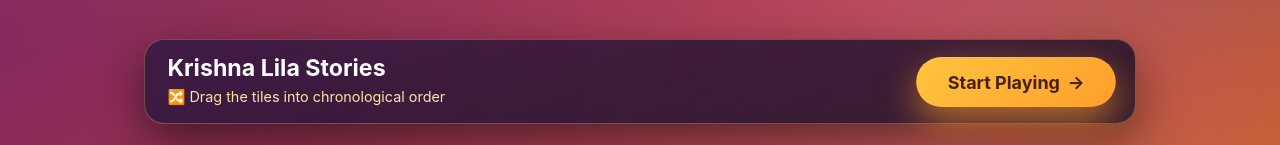
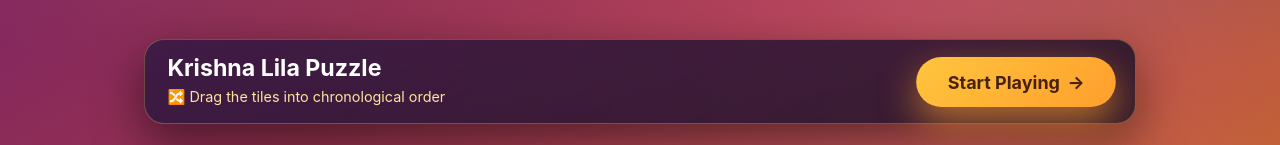
Before and after one commit to ShivamTiwar2408/janmashtami-games, a React (Create React App) app: page /arrange in a window 1280 px wide. Shown: the part 650-795 px from the top of the page. Built offline with nearby package versions, Linux system fonts and the light colour scheme.

Commit message:
Rename the arrange game to Krishna Lila Puzzle
"Puzzle" says what you do; "Divine Stories Arrange" and "Krishna Lila
Stories" both read like a reading list. The gameId stays "arrange", so
existing leaderboard scores carry over.

```diff
--- a/scripts/record-attract-screens.mjs
+++ b/scripts/record-attract-screens.mjs
@@ -90,7 +90,7 @@ await beat(3000);
 await shot('math-monsoon-playing');
 
 // ------------------------------------------- Arrange (face-down tiles)
-await openGame('Divine Stories Arrange');
+await openGame('Krishna Lila Puzzle');
 await beat(4200); // backs only — no pastime and no hint of the order
 await shot('arrange-attract');
 await page.getByRole('button', { name: /Start Playing/ }).first().click();
--- a/scripts/shoot-arrange.mjs
+++ b/scripts/shoot-arrange.mjs
@@ -19,7 +19,7 @@ const page = await context.newPage();
 const beat = (ms) => page.waitForTimeout(ms);
 
 await page.goto(BASE);
-await page.getByRole('heading', { name: 'Divine Stories Arrange', exact: true }).click();
+await page.getByRole('heading', { name: 'Krishna Lila Puzzle', exact: true }).click();
 await page.waitForSelector('.gi-bar');
 await beat(2600);
 await page.screenshot({ path: `${OUT}/1-attract.png` });
--- a/src/App.tsx
+++ b/src/App.tsx
@@ -199,7 +199,7 @@ function HomePage() {
               >
               </div>
               <div className="game-content">
-                <h3 className="game-title">Divine Stories Arrange</h3>
+                <h3 className="game-title">Krishna Lila Puzzle</h3>
                 <p className="game-description">
                   Choose from Krishna Lila, Mahabharat, or Gaur Lila and arrange story tiles in chronological order.
                 </p>
--- a/src/games/arrange/ArrangeGame.css
+++ b/src/games/arrange/ArrangeGame.css
@@ -1,5 +1,5 @@
 /* ============================================================
-   Krishna Lila Stories — arrange the pastimes in order.
+   Krishna Lila Puzzle — arrange the pastimes in order.
 
    Sizing is driven by --tile-size, which is derived from the viewport so the
    whole 3x3 grid *and* the validate button fit on one screen without scrolling
--- a/src/games/arrange/ArrangeGame.tsx
+++ b/src/games/arrange/ArrangeGame.tsx
@@ -543,7 +543,7 @@ const ArrangeGame: React.FC<ArrangeGameProps> = ({ onBack }) => {
         <GameIntro
           gameId="arrange"
           emoji="🪈"
-          title="Krishna Lila Stories"
+          title="Krishna Lila Puzzle"
           tagline="Put the divine pastimes back in the order they happened — before the clock runs out."
           hints={[
             "🖼️ Nine scenes from Krishna's life, shuffled",
@@ -611,7 +611,7 @@ const ArrangeGame: React.FC<ArrangeGameProps> = ({ onBack }) => {
               {onBack ? "← Back" : "🔄 New Game"}
             </button>
             <div className="game-title-section">
-              <h1>Krishna Lila Stories</h1>
+              <h1>Krishna Lila Puzzle</h1>
               <p>Drag the tiles into the order the pastimes happened</p>
             </div>
             <div className={`timer ${timeLeft <= 10 ? "warning" : ""}`}>
@@ -668,7 +668,7 @@ const ArrangeGame: React.FC<ArrangeGameProps> = ({ onBack }) => {
       {(gameState === "victory-celebration" || gameState === "lost") && (
         <GameResultPanel
           gameId="arrange"
-          gameTitle="Krishna Lila Stories"
+          gameTitle="Krishna Lila Puzzle"
           headline={
             gameState === "victory-celebration" ? "Victory!" : "Time's Up!"
           }
```
